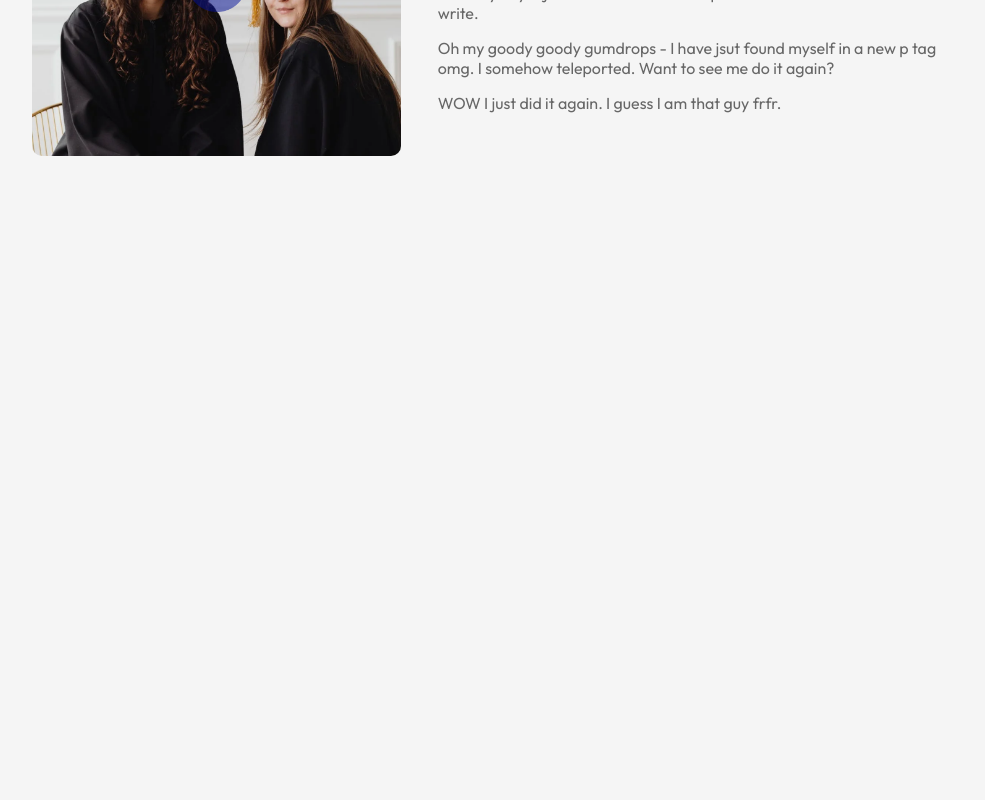
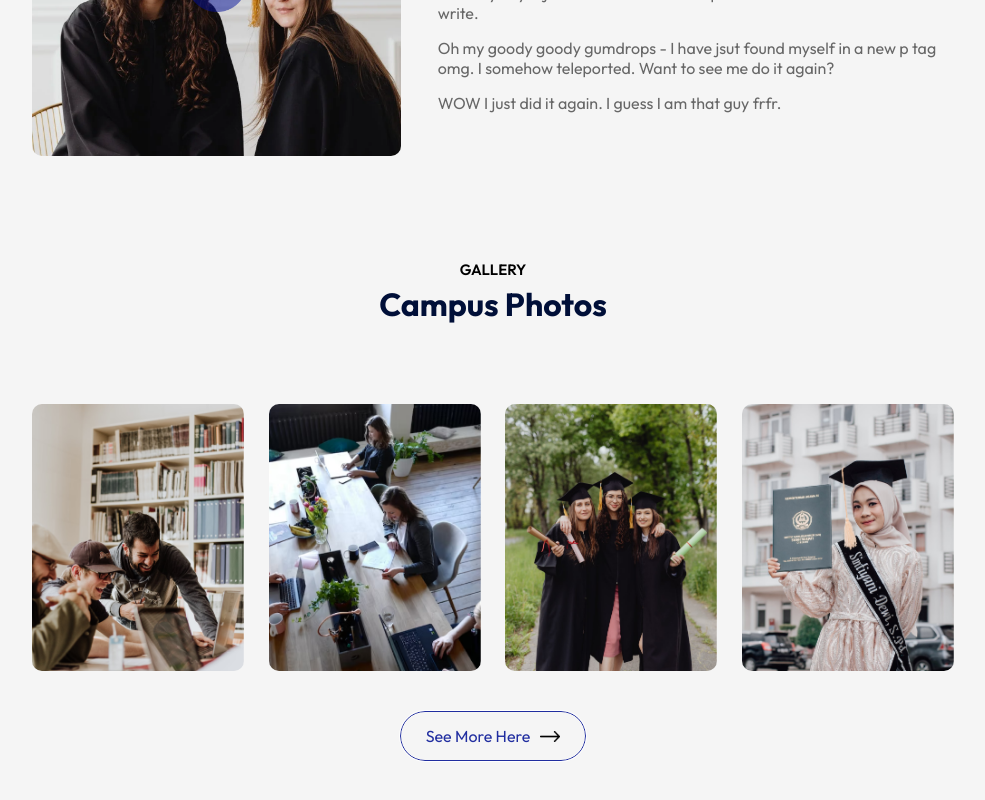
Before and after one commit to andrecamerino/react-website, a React (Vite) app in the folder react-website/: page / in a window 1280 px wide. Shown: the part 1598-2398 px from the top of the page, without its empty margins (147-1132 px from the left). Before the commit the page ends 1858 px from the top, so only its background shows below. Built offline with nearby package versions, Linux system fonts and the light colour scheme.

Commit message:
add campus section

```diff
--- a/react-website/src/App.jsx
+++ b/react-website/src/App.jsx
@@ -4,6 +4,7 @@
 import Programs from "./Components/Programs/Programs";
 import Title from "./Components/Title/Title";
 import About from "./Components/About/About";
+import Campus from "./Components/Campus/Campus";
 
 const App = () => {
   return (
@@ -14,6 +15,8 @@
         <Title subtitle="Our Programs" title="What We Offer"/>
         <Programs />
         <About />
+        <Title subtitle="Gallery" title="Campus Photos"/>
+        <Campus />
       </div>
     </div>
   );
--- /dev/null
+++ b/react-website/src/Components/Campus/Campus.css
@@ -0,0 +1,17 @@
+.campus {
+    margin: 80px auto;
+    width: 90%;
+    text-align: center;
+}
+
+.gallery {
+    display: flex;
+    align-items: center;
+    justify-content: space-between;
+    margin-bottom: 40px;
+}
+
+.gallery img {
+    width: 23%;
+    border-radius: 10px;
+}
--- /dev/null
+++ b/react-website/src/Components/Campus/Campus.jsx
@@ -0,0 +1,26 @@
+import React from 'react'
+import "./Campus.css"
+import gallery_1 from "../../assets/gallery-1.png"
+import gallery_2 from "../../assets/gallery-2.png"
+import gallery_3 from "../../assets/gallery-3.png"
+import gallery_4 from "../../assets/gallery-4.png"
+import white_arrow from "../../assets/white-arrow.png"
+
+const Campus = () => {
+  return (
+    <div className='campus'>
+        <div className="gallery">
+            <img src={gallery_1} alt="" />
+            <img src={gallery_2} alt="" />
+            <img src={gallery_3} alt="" />
+            <img src={gallery_4} alt="" />
+        </div>
+        <button className='btn dark-btn'>
+            See More Here
+            <img src={white_arrow} alt="" />
+        </button>
+    </div>
+  )
+}
+
+export default Campus
--- a/react-website/src/index.css
+++ b/react-website/src/index.css
@@ -1,6 +1,7 @@
 @import url('https://fonts.googleapis.com/css2?family=Inter:wght@100..900&family=Outfit:wght@100..900&display=swap');
 
 *{
+  /* outline: 1px dotted red; */
   margin: 0;
   padding: 0;
   box-sizing: border-box;
@@ -52,3 +53,21 @@
   width: 20px;
   margin-left: 10px;
 }
+
+.btn.dark-btn {
+  color: #212EA0;
+  border: 1px solid #212EA0;
+}
+.btn.dark-btn:hover {
+  background-color: #212EA0;
+  color: #fff;
+}
+
+.btn img {
+  filter: invert(100%);
+  transition: filter 0.3s ease; /* Smooth transition */
+}
+
+.btn:hover img {
+  filter: invert(0%);
+}
```
